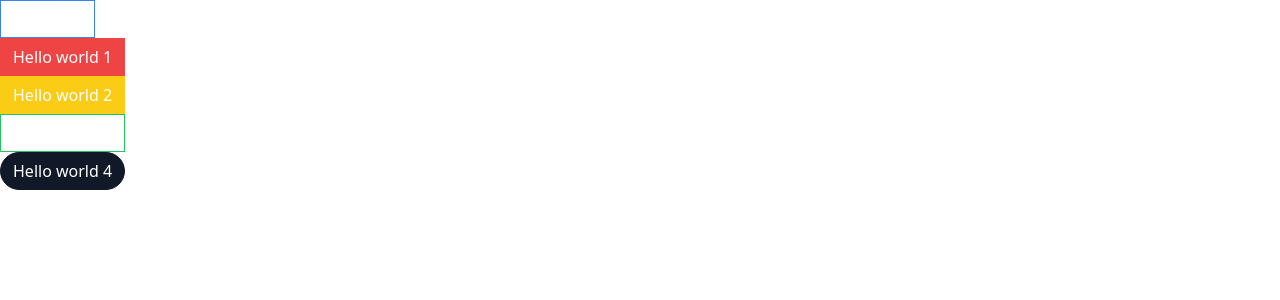
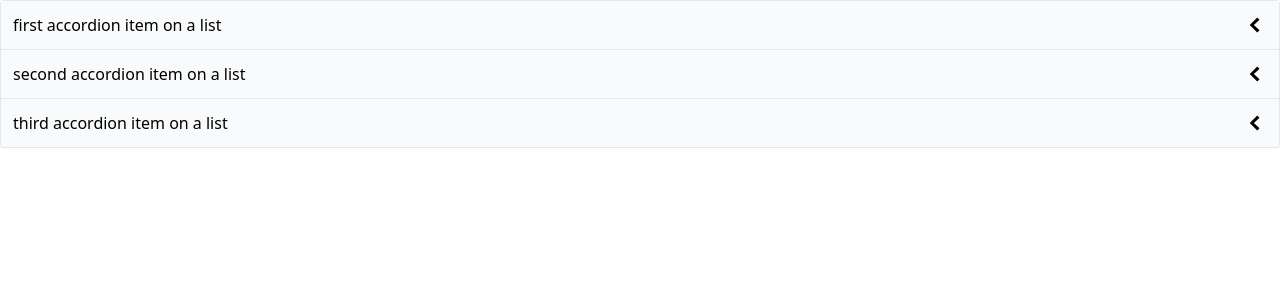
Before and after one commit to masipamakhura/custom-react-routing, a React (Create React App) app in the folder app/: page / in a window 1280 px wide. Shown: the top 300 px of the page. Built offline with nearby package versions, Linux system fonts and the light colour scheme.

Commit message:
accordion component

```diff
--- a/app/package.json
+++ b/app/package.json
@@ -10,6 +10,7 @@
     "prop-types": "^15.8.1",
     "react": "^18.2.0",
     "react-dom": "^18.2.0",
+    "react-icons": "^4.7.1",
     "react-scripts": "5.0.1",
     "web-vitals": "^2.1.4"
   },
--- a/app/src/App.js
+++ b/app/src/App.js
@@ -1,13 +1,27 @@
-import Button from "./Button";
+import Accordion from './components/Accordion';
 
-function App(){
+function App() {
+  const items = [
+    {
+      id:'0',
+      label:'first accordion item on a list ',
+      content:'collapes first accordion item on a list content'
+    },
+    {
+      id:'1',
+      label:'second accordion item on a list ',
+      content:'collapes second accordion item on a list content'
+    },
+    {
+      id:'2',
+      label:'third accordion item on a list ',
+      content:'collapes third accordion item on a list content'
+    }
+  ];
 
-    return <div>
-        <div><Button primary outline>Hi there !</Button></div>
-        <div><Button  danger>Hello world 1</Button></div>
-        <div><Button warning>Hello world 2</Button></div>
-        <div><Button success outline >Hello world 3</Button></div>
-        <div><Button secondary rounded >Hello world 4</Button></div>
-    </div>
+  return (
+    <Accordion items={items} />
+
+  );
 }
 export default App;
--- /dev/null
+++ b/app/src/components/Accordion.js
@@ -0,0 +1,25 @@
+import {GoChevronDown,GoChevronLeft} from 'react-icons/go'
+import {useState} from 'react';
+
+function Accordion({items}){
+    const [expandedIndex,setExpandedIndex] = useState(-1);
+     const handleClick = (nextIndex)=>{
+       return  nextIndex !== expandedIndex ? setExpandedIndex(nextIndex) : setExpandedIndex(-1)
+     }
+    const rendereditems = items.map((item ,index)=> {
+        const isExpanded = expandedIndex === index;
+        const icon = <span className='text-2xl'> { isExpanded ? <GoChevronDown /> : <GoChevronLeft />}</span>
+
+        return (
+           <div key={item.id} >
+             <div className='flex justify-between p-3 bg-gray-50 border-b items-center cursor-pointer'  onClick={()=>handleClick(index)} >{item.label} {icon}</div>
+                {isExpanded && <div className='border-b p-5'>{item.content}</div>}
+           </div>
+        )
+    })
+
+
+
+    return <div className='border-x border-t rounded' >{rendereditems}</div>
+}
+export default Accordion;
--- a/app/src/Button.js
+++ b/app/src/components/Button.js
@@ -8,10 +8,11 @@ function Button({children,
     warning,
     danger,
     outline,
-    rounded
+    rounded,
+    ...rest
 }) {
 
-    const clases = className('px-3 py-1.5 border',{
+    const clases = className(rest.className,'px-3 py-1.5 border',{
         'border-blue-500 bg-blue-500 text-white': primary,
         'border-gray-900 bg-gray-900 text-white': secondary,
         'border-green-500 bg-green-500 text-white': success,
@@ -26,7 +27,7 @@ function Button({children,
         'text-red-500':outline && danger,
     })
 
-    return <button className={clases} > {children}</button>
+    return <button {...rest} className={clases} > {children}</button>
 }
 
 
--- a/app/src/index.css
+++ b/app/src/index.css
@@ -1,3 +1,14 @@
 @tailwind base;
 @tailwind components;
 @tailwind utilities;
+
+button{
+    display: flex;
+    justify-content: center;
+    align-items: center;
+    margin-bottom: 10px;
+    margin-left: 30px;
+}
+button > svg {
+    margin-right: 5px;
+}
--- /dev/null
+++ b/app/src/pages/ButtonPage.js
@@ -0,0 +1,32 @@
+import { MdAccessibility } from "react-icons/md";
+import Button from "../components/Button";
+
+function ButtonPage() {
+  return (
+    <div>
+      <div>
+        <Button primary outline>
+            <MdAccessibility />
+          Hi there !
+        </Button>
+      </div>
+      <div>
+        <Button danger>Hello world 1</Button>
+      </div>
+      <div>
+        <Button warning>Hello world 2</Button>
+      </div>
+      <div>
+        <Button success outline>
+          Hello world 3
+        </Button>
+      </div>
+      <div>
+        <Button secondary rounded>
+          Hello world 4
+        </Button>
+      </div>
+    </div>
+  );
+}
+export default ButtonPage;
```
Also changed, not shown: 1 other file (tests, documents, lock files or other folders).
